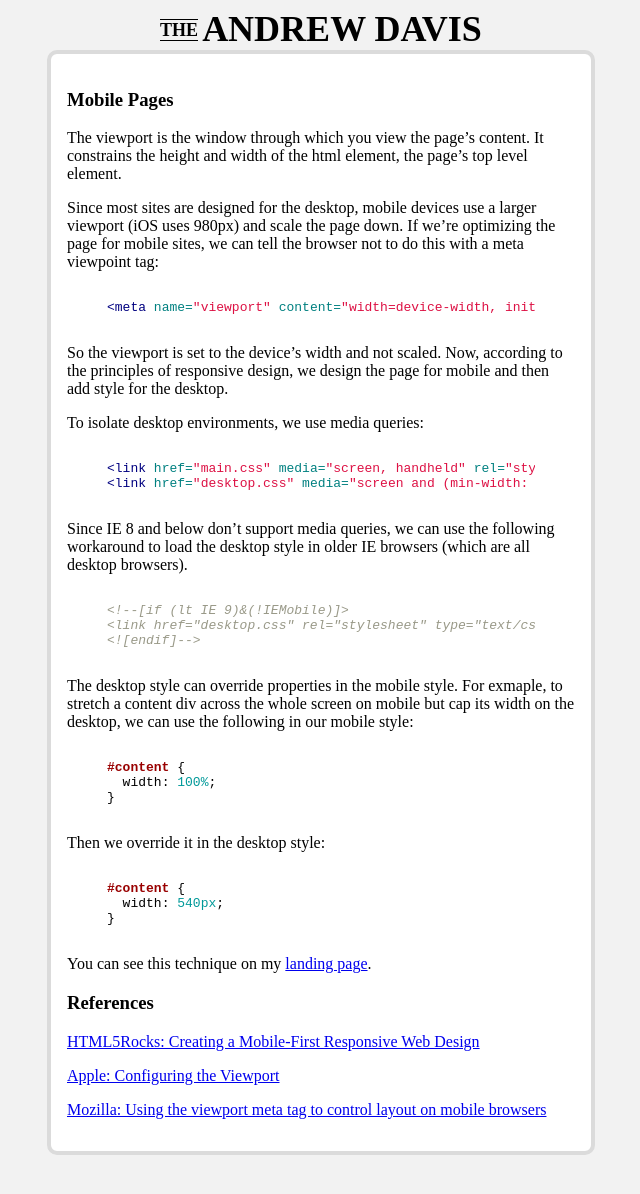
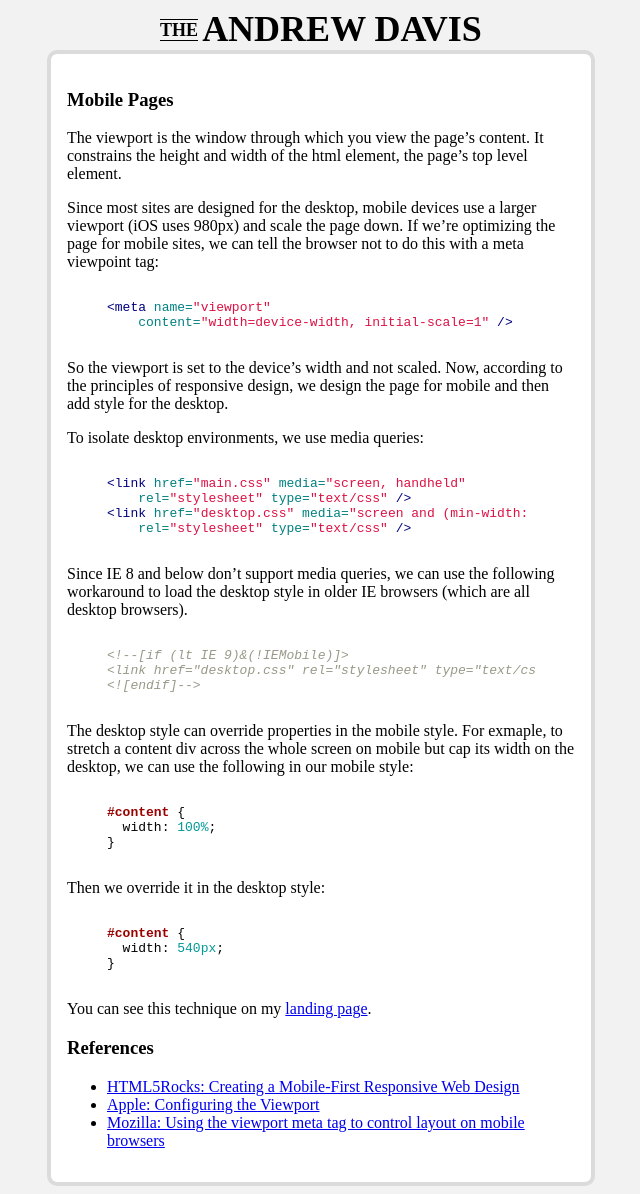
Before and after one commit to theandrewdavis/theandrewdavis.github.com, a Jekyll site: the page built from _posts/2012-08-06-mobile-pages.md, in a window 1280 px wide. Shown: the whole page, without its empty margins (319-959 px from the left). Built offline with Jekyll 4.4.1, drawn with Linux system fonts in a browser that asks for light colours; before the commit the page ends 1163 px from its top, so only the background shows below that.

```diff
--- a/_posts/2012-08-06-mobile-pages.md
+++ b/_posts/2012-08-06-mobile-pages.md
@@ -10,7 +10,8 @@ The viewport is the window through which you view the page's content. It constra
 Since most sites are designed for the desktop, mobile devices use a larger viewport (iOS uses 980px) and scale the page down. If we're optimizing the page for mobile sites, we can tell the browser not to do this with a meta viewpoint tag:
 
 {% highlight html %}
-<meta name="viewport" content="width=device-width, initial-scale=1" />
+<meta name="viewport"
+    content="width=device-width, initial-scale=1" />
 {% endhighlight %}
 
 So the viewport is set to the device's width and not scaled. Now, according to the principles of responsive design, we design the page for mobile and then add style for the desktop.
@@ -18,8 +19,10 @@ So the viewport is set to the device's width and not scaled. Now, according to t
 To isolate desktop environments, we use media queries:
 
 {% highlight html %}
-<link href="main.css" media="screen, handheld" rel="stylesheet" type="text/css" />
-<link href="desktop.css" media="screen and (min-width: 540px)" rel="stylesheet" type="text/css" />
+<link href="main.css" media="screen, handheld"
+    rel="stylesheet" type="text/css" />
+<link href="desktop.css" media="screen and (min-width: 540px)"
+    rel="stylesheet" type="text/css" />
 {% endhighlight %}
 
 Since IE 8 and below don't support media queries, we can use the following workaround to load the desktop style in older IE browsers (which are all desktop browsers).
@@ -50,8 +53,6 @@ You can see this technique on my [landing page](https://github.com/theandrewdavi
 
 ### References ###
 
-[HTML5Rocks: Creating a Mobile-First Responsive Web Design](http://www.html5rocks.com/en/mobile/responsivedesign/)
-
-[Apple: Configuring the Viewport](https://developer.apple.com/library/safari/#documentation/AppleApplications/Reference/SafariWebContent/UsingtheViewport/UsingtheViewport.html)
-
-[Mozilla: Using the viewport meta tag to control layout on mobile browsers](https://developer.mozilla.org/en-US/docs/Mobile/Viewport_meta_tag)
+* [HTML5Rocks: Creating a Mobile-First Responsive Web Design](http://www.html5rocks.com/en/mobile/responsivedesign/)
+* [Apple: Configuring the Viewport](https://developer.apple.com/library/safari/#documentation/AppleApplications/Reference/SafariWebContent/UsingtheViewport/UsingtheViewport.html)
+* [Mozilla: Using the viewport meta tag to control layout on mobile browsers](https://developer.mozilla.org/en-US/docs/Mobile/Viewport_meta_tag)
```
